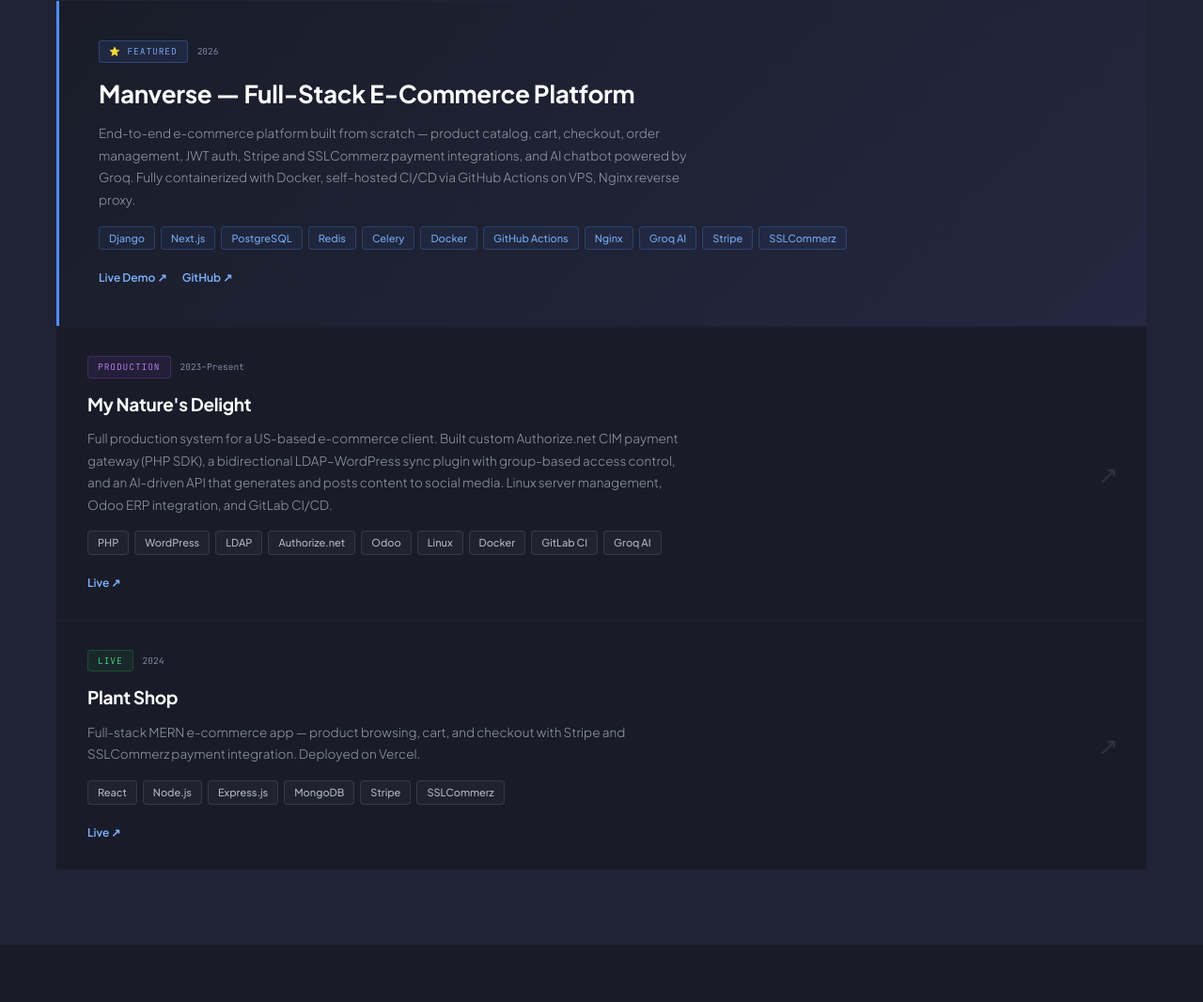
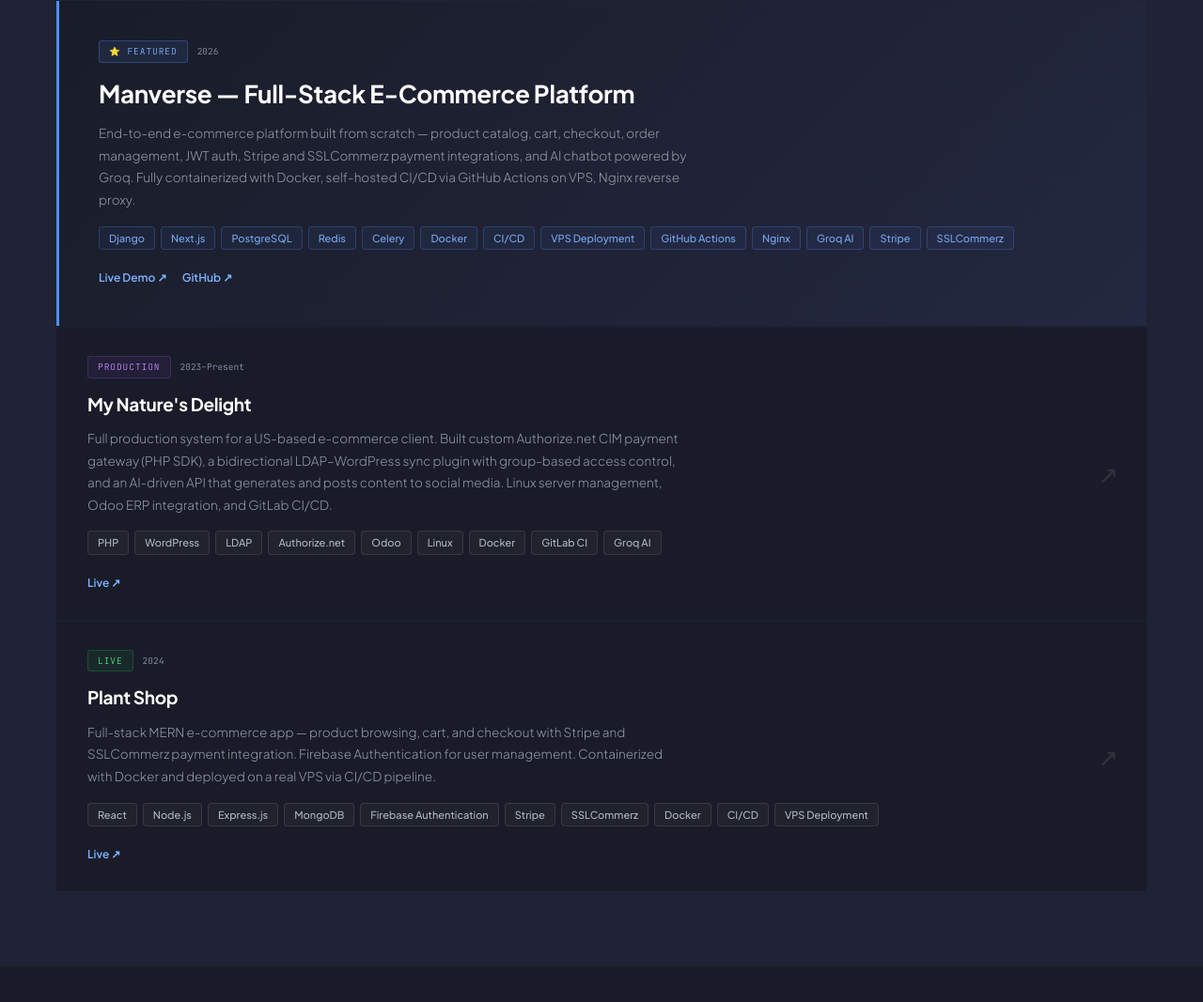
Before and after one commit to Ashikmahbub/ashik-portfolio, a plain HTML site: page index.html in a window 1280 px wide. Shown: the part 1739-2806 px from the top of the page at 94% size. Drawn offline with Linux system fonts and the light colour scheme.

Commit message:
url change fixed projects

```diff
--- a/index.html
+++ b/index.html
@@ -423,12 +423,13 @@
           <span class="proj-tech">Django</span><span class="proj-tech">Next.js</span>
           <span class="proj-tech">PostgreSQL</span><span class="proj-tech">Redis</span>
           <span class="proj-tech">Celery</span><span class="proj-tech">Docker</span>
+          <span class="proj-tech">CI/CD</span><span class="proj-tech">VPS Deployment</span>
           <span class="proj-tech">GitHub Actions</span><span class="proj-tech">Nginx</span>
           <span class="proj-tech">Groq AI</span><span class="proj-tech">Stripe</span>
           <span class="proj-tech">SSLCommerz</span>
         </div>
         <div class="proj-links">
-          <a href="http://103.102.46.200" target="_blank" class="proj-link">Live Demo ↗</a>
+          <a href="https://manverse.duckdns.org/" target="_blank" class="proj-link">Live Demo ↗</a>
           <a href="https://github.com/Ashikmahbub/manverse" target="_blank" class="proj-link">GitHub ↗</a>
         </div>
       </div>
@@ -456,14 +457,16 @@
         <div>
           <div class="proj-meta"><span class="proj-badge b-live">Live</span><span class="proj-yr">2024</span></div>
           <div class="proj-title">Plant Shop</div>
-          <p class="proj-desc">Full-stack MERN e-commerce app — product browsing, cart, and checkout with Stripe and SSLCommerz payment integration. Deployed on Vercel.</p>
+          <p class="proj-desc">Full-stack MERN e-commerce app — product browsing, cart, and checkout with Stripe and SSLCommerz payment integration. Firebase Authentication for user management. Containerized with Docker and deployed on a real VPS via CI/CD pipeline.</p>
           <div class="proj-techs">
             <span class="proj-tech">React</span><span class="proj-tech">Node.js</span>
             <span class="proj-tech">Express.js</span><span class="proj-tech">MongoDB</span>
-            <span class="proj-tech">Stripe</span><span class="proj-tech">SSLCommerz</span>
+            <span class="proj-tech">Firebase Authentication</span><span class="proj-tech">Stripe</span>
+            <span class="proj-tech">SSLCommerz</span><span class="proj-tech">Docker</span>
+            <span class="proj-tech">CI/CD</span><span class="proj-tech">VPS Deployment</span>
           </div>
           <div class="proj-links">
-            <a href="https://plants-shop-client.vercel.app/" target="_blank" class="proj-link">Live ↗</a>
+            <a href="http://plants-shop.duckdns.org/" target="_blank" class="proj-link">Live ↗</a>
           </div>
         </div>
         <div class="proj-arrow">↗</div>
```
